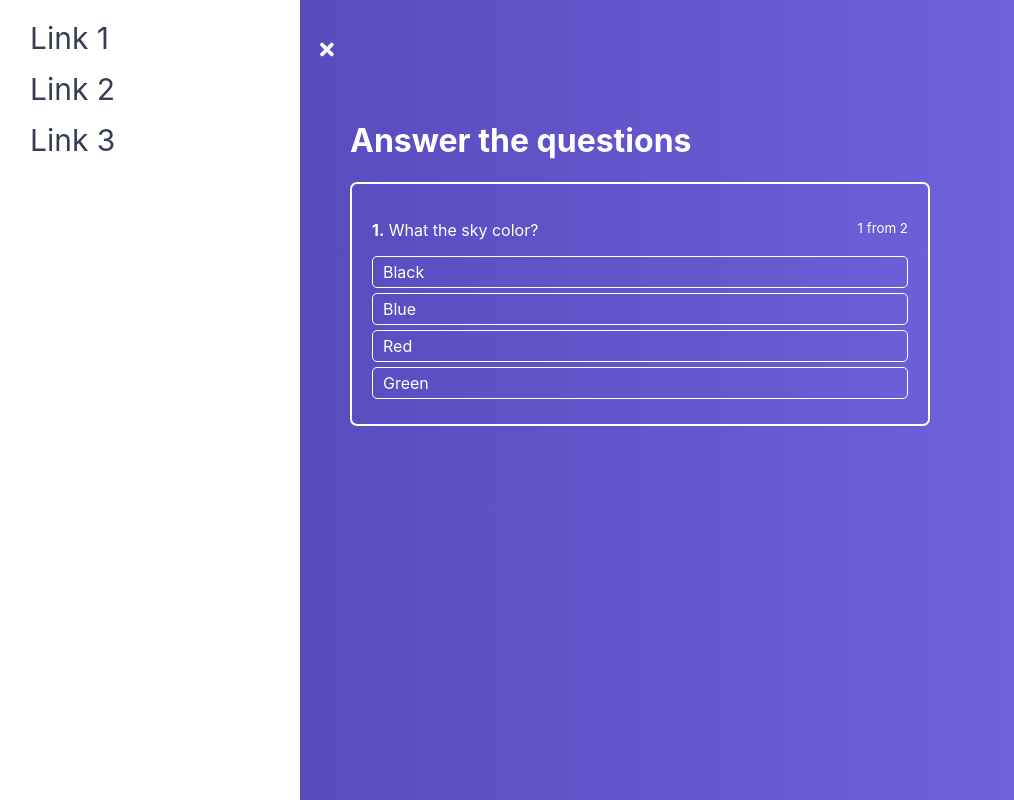
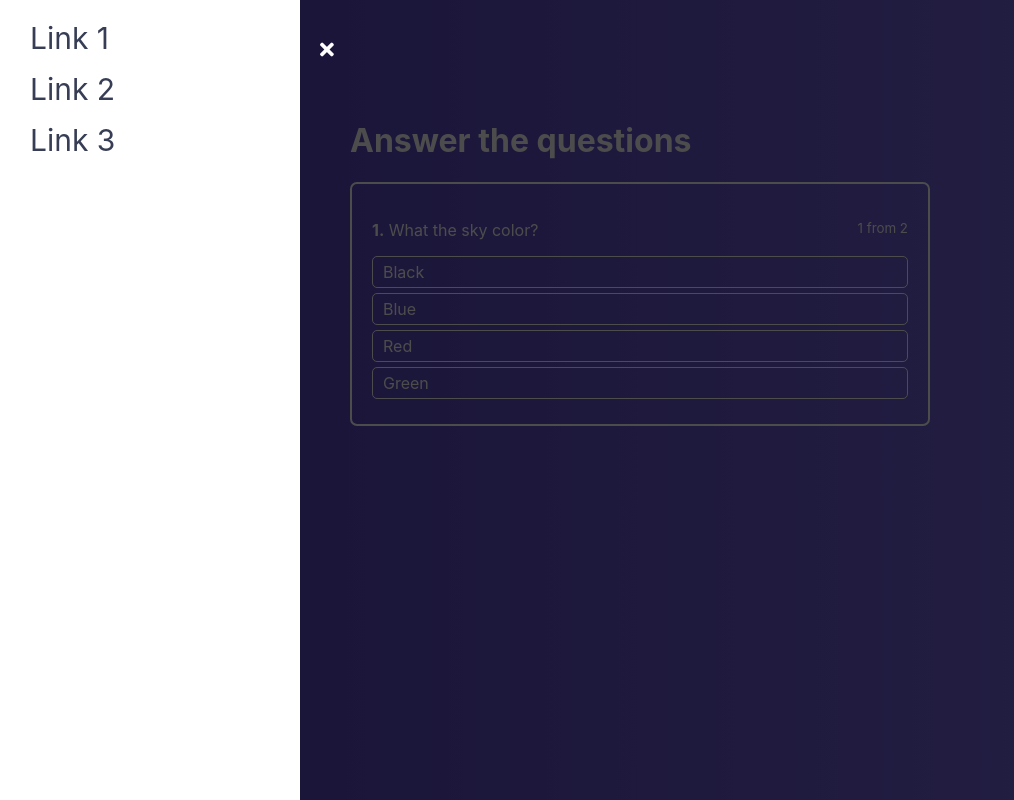
Before and after one commit to DmitryD7/react.quiz, a React app: page / in a window 1280 px wide. Both pictures are taken after a click on the icon 48 px from the left and 50 px from the top of the page. Shown: the whole page, without its empty margins (0-1014 px from the left). Built offline with nearby package versions, Linux system fonts and the light colour scheme.

Commit message:
adding Backdrop for menu

```diff
--- a/config/modules.js
+++ b/config/modules.js
@@ -41,7 +41,7 @@ function getAdditionalModulePaths(options = {}) {
   // If the path is equal to the root directory we ignore it here.
   // We don't want to allow importing from the root directly as source files are
   // not transpiled outside of `src`. We do allow importing them with the
-  // absolute path (e.g. `src/Components/Button.js`) but we set that up with
+  // absolute path (e.g. `src/Components/Backdrop.js`) but we set that up with
   // an alias.
   if (path.relative(paths.appPath, baseUrlResolved) === '') {
     return null;
--- a/src/components/Navigation/Drawer/Drawer.js
+++ b/src/components/Navigation/Drawer/Drawer.js
@@ -1,5 +1,6 @@
 import React from 'react';
 import s from "./Drawer.module.css"
+import Backdrop from "../../UI/Backdrop/Backdrop";
 
 const links = [
     1, 2, 3
@@ -24,11 +25,14 @@ function Drawer(props) {
     }
 
     return (
-        <nav className={cls.join(' ')}>
-            <ul>
-                { renderLinks() }
-            </ul>
-        </nav>
+        <>
+            <nav className={cls.join(' ')}>
+                <ul>
+                    {renderLinks()}
+                </ul>
+            </nav>
+            {props.isOpen ? <Backdrop onClick={props.onClose} /> : null}
+        </>
     )
 };
 
--- /dev/null
+++ b/src/components/UI/Backdrop/Backdrop.js
@@ -0,0 +1,13 @@
+import React from 'react';
+import s from "./Backdrop.module.css"
+
+function Backdrop (props) {
+    return (
+        <div
+        className={s.Backdrop}
+        onClick={props.onClick}
+        />
+    )
+};
+
+export default Backdrop;
--- /dev/null
+++ b/src/components/UI/Backdrop/Backdrop.module.css
@@ -0,0 +1,9 @@
+.Backdrop {
+    z-index: 50;
+    background: rgba(0, 0, 0, .7);
+    position: fixed;
+    top: 0;
+    left: 0;
+    bottom: 0;
+    right: 0;
+}
--- a/src/hoc/Layout/Layout.js
+++ b/src/hoc/Layout/Layout.js
@@ -14,12 +14,17 @@ function Layout(props) {
         state.menu = !state.menu
         setState({...state})
     }
+    const menuCloseHandler = () => {
+        state.menu = false;
+        setState ({...state})
+    }
 
     return (
         <div className={s.Layout}>
 
             <Drawer
                 isOpen={state.menu}
+                onClose={menuCloseHandler}
             />
 
             <MenuToggle
```
